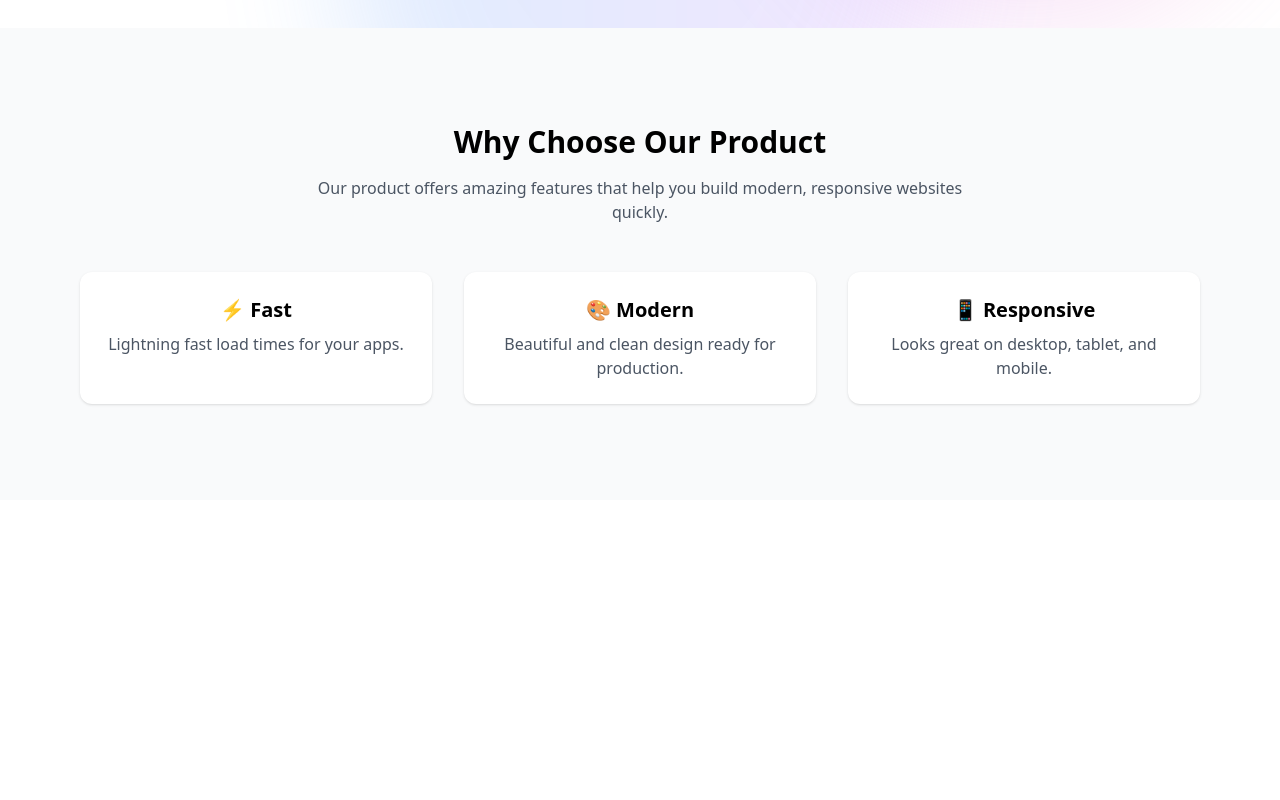
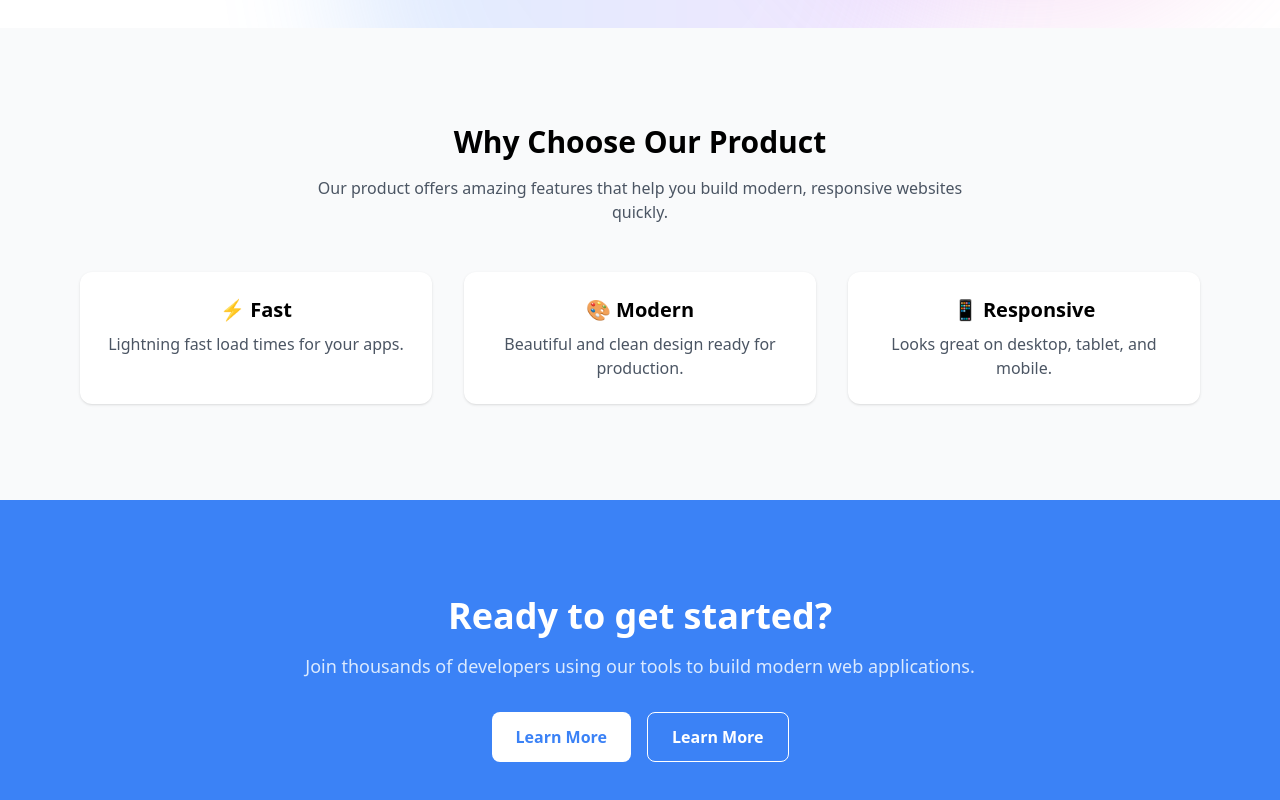
Before and after one commit to Kamil-Fr/react-landing, a React (Vite) app: page / in a window 1280 px wide. Shown: the part 423-1223 px from the top of the page. Before the commit the page ends 923 px from the top, so only its background shows below. Built offline with nearby package versions, Linux system fonts and the light colour scheme.

Commit message:
Add CTA Section

```diff
--- a/src/App.jsx
+++ b/src/App.jsx
@@ -1,6 +1,7 @@
 import Navbar from "./components/Navbar";
 import Hero from "./components/Hero";
 import Features from "./components/Features";
+import CTA from "./components/CTA";
 
 function App() {
   return (
@@ -8,6 +9,7 @@ function App() {
       <Navbar />
       <Hero />
       <Features />
+      <CTA />
     </div>
   );
 }
--- /dev/null
+++ b/src/components/CTA.jsx
@@ -0,0 +1,17 @@
+function CTA() {
+  return (
+    <section className="py-24 bg-blue-500 text-white">
+      <div className="max-w-4xl mx-auto px-4 text-center">
+        <h2 className="text-4xl font-bold">Ready to get started?</h2>
+        <p className="mt-4 text-lg text-blue-100">Join thousands of developers using our tools to build modern web applications.</p>
+        <div className="mt-8 flex justify-center gap-4 flex-wrap">
+        <button className="bg-white text-blue-500 px-6 py-3 rounded-lg font-semibold hover:bg-gray-100 transition transform hover:scale-105">Learn More</button>
+         <button className="border border-white px-6 py-3 rounded-lg font-semibold hover:bg-blue-500 transition transform hover:scale-105">Learn More</button>
+        </div>
+
+      </div>
+    </section>
+  );
+}
+
+export default CTA;
```
